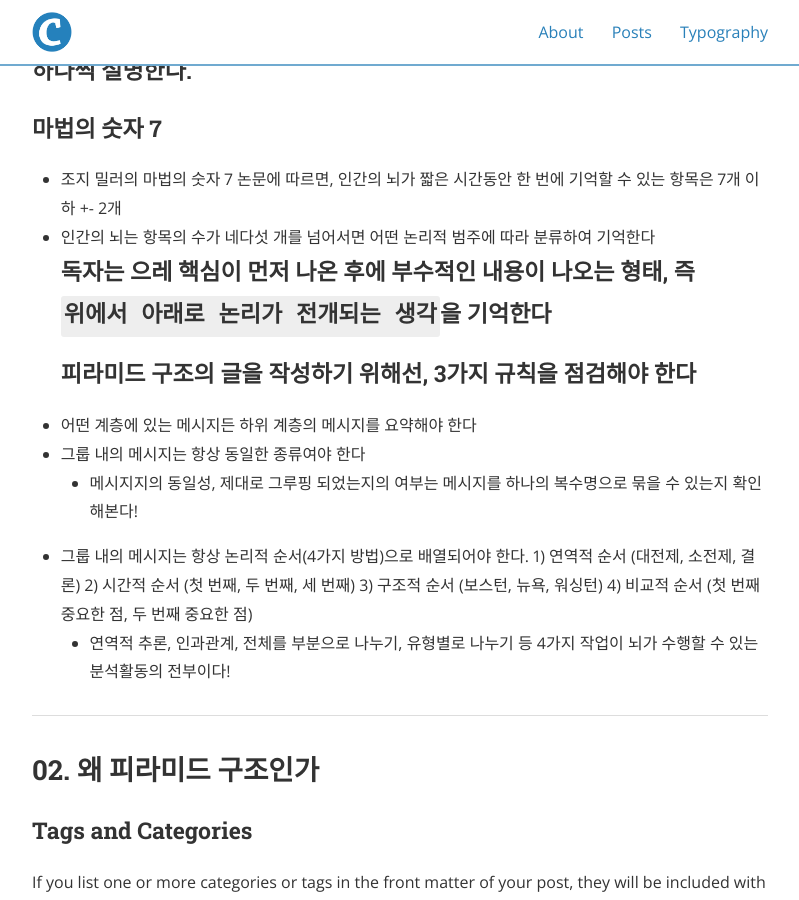
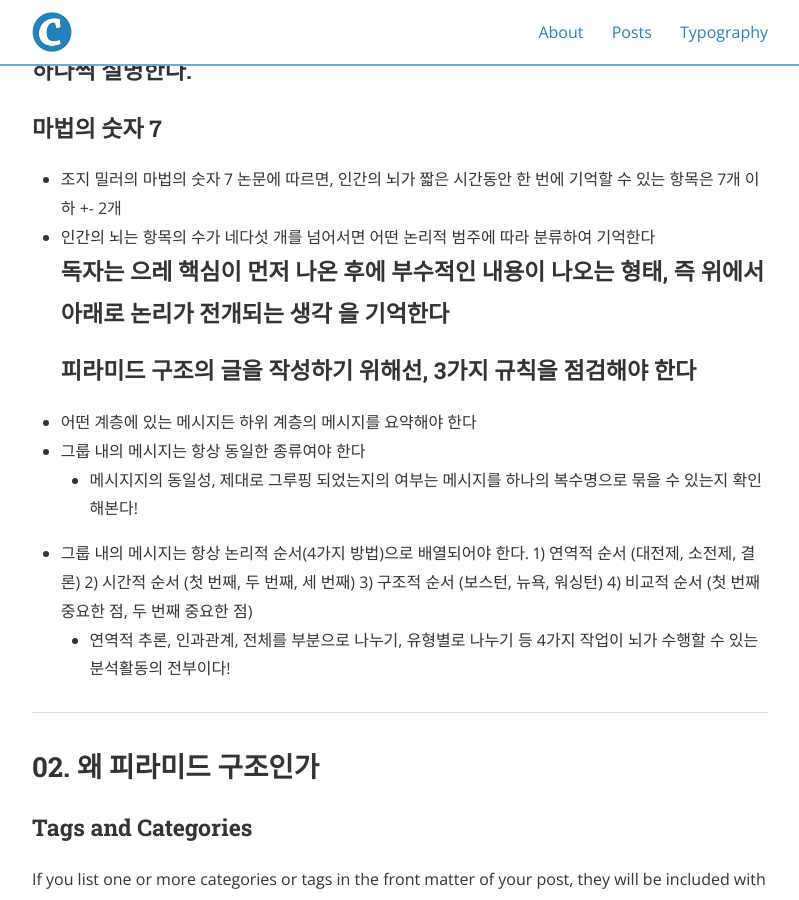
Before and after one commit to Taeho-Kim-0322/Taeho-Kim-0322.github.io, a Jekyll site: the page built from _posts/2020-11-30-논리의기술_1부.md, in a window 1280 px wide and 900 px high, scrolled down 636 px. Shown: the whole window, without its empty margins (240-1039 px from the left). Built offline with Jekyll 4.4.1, drawn with Linux system fonts in a browser that asks for light colours; nearby versions of some CDN libraries.

```diff
--- a/_posts/2020-11-30-논리의기술_1부.md
+++ b/_posts/2020-11-30-논리의기술_1부.md
@@ -14,7 +14,7 @@ cover:  "/assets/instacode.png"
 ### 마법의 숫자 7
  - 조지 밀러의 마법의 숫자 7 논문에 따르면, 인간의 뇌가 짧은 시간동안 한 번에 기억할 수 있는 항목은 7개 이하 +- 2개
  - 인간의 뇌는 항목의 수가 네다섯 개를 넘어서면 어떤 논리적 범주에 따라 분류하여 기억한다
-### 독자는 으레 핵심이 먼저 나온 후에 부수적인 내용이 나오는 형태, 즉 `위에서 아래로 논리가 전개되는 생각`을 기억한다
+### 독자는 으레 핵심이 먼저 나온 후에 부수적인 내용이 나오는 형태, 즉 __위에서 아래로 논리가 전개되는 생각__ 을 기억한다
 ### 피라미드 구조의 글을 작성하기 위해선, 3가지 규칙을 점검해야 한다
   - 어떤 계층에 있는 메시지든 하위 계층의 메시지를 요약해야 한다
   - 그룹 내의 메시지는 항상 동일한 종류여야 한다
```
